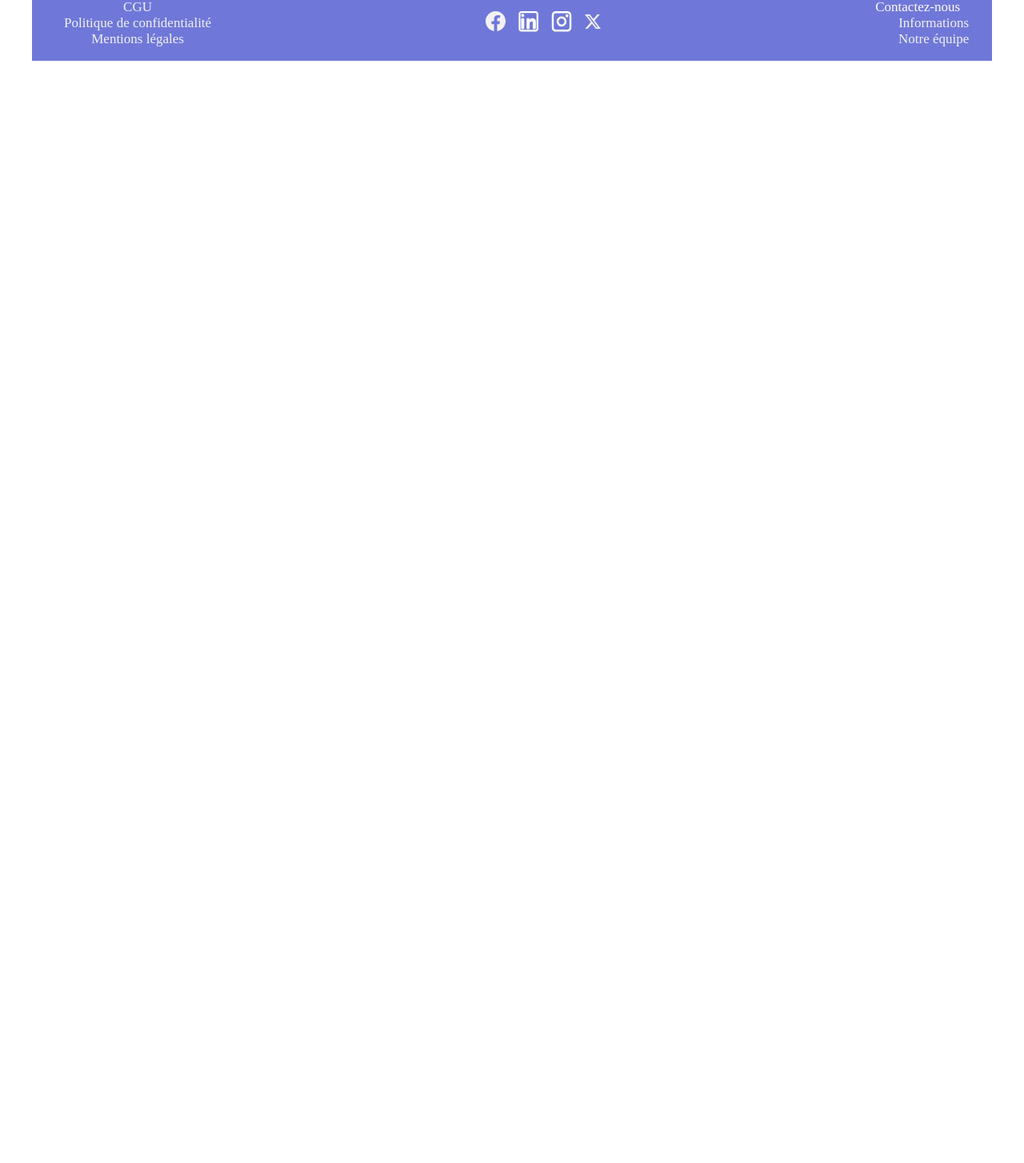
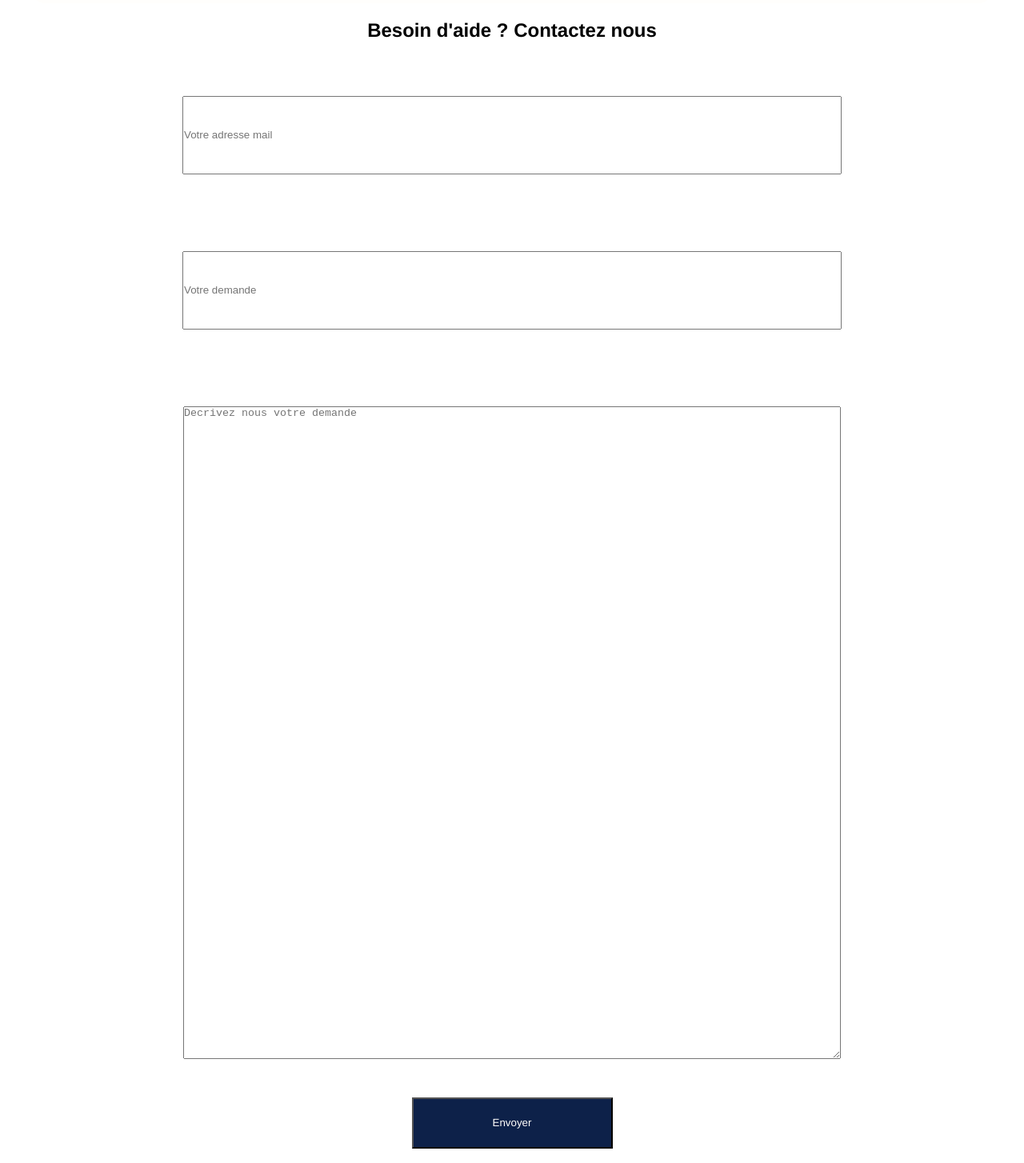
Before and after one commit to Phil-BENISSAN/0224-hackathon-team3, a React (Vite) app in the folder dev-react/: page /contact in a window 1280 px wide. Shown: the part 156-1610 px from the top of the page at 80% size. Before the commit the page ends 800 px from the top, so only its background shows below. Built offline with nearby package versions, Linux system fonts and the light colour scheme; a web font is replaced by a local one.

Commit message:
contact page done

```diff
--- a/dev-react/src/pages/Contact/Contact.css
+++ b/dev-react/src/pages/Contact/Contact.css
@@ -0,0 +1,30 @@
+.titleContact {
+    font-family: "arimo", sans-serif;
+    text-align: center;
+  }
+  .formulaireContact {
+    display: flex;
+    flex-direction: column;
+    justify-content: center;
+    align-items: center;
+  }
+
+  .inputContact {
+    margin: 3rem 0;
+    width: 820px;
+    height: 94px;
+  }
+
+  .textareaContact {
+    margin: 3rem 0;
+    width: 820px;
+    height: 814px;
+  }
+
+  .buttonContact {
+      font-family: "arimo", sans-serif;
+      background-color: var(--darkblue-color);
+      color: var(--bg-primary-color);
+    width: 251px;
+    height: 64px;
+  }
--- a/dev-react/src/pages/Contact/Contact.jsx
+++ b/dev-react/src/pages/Contact/Contact.jsx
@@ -1,8 +1,18 @@
-import React from 'react'
+import HeaderWhite from "../../components/HeaderWhite/HeaderWhite";
+import "./Contact.css";
 
 function Contact() {
   return (
-    <div>Contact</div>
+    <>
+    <HeaderWhite />
+      <h2 className="titleContact">Besoin d'aide ? Contactez nous </h2>
+      <form action="submit" className="formulaireContact">
+        <input type="text" placeholder="Votre adresse mail" className="inputContact"/>
+        <input type="email" placeholder="Votre demande" className="inputContact"/>
+        <textarea name="idée" id="idée" placeholder='Decrivez nous votre demande' className="textareaContact"></textarea>
+        <button type="button" className="buttonContact">Envoyer</button>
+      </form>
+      </>
   )
 }
 
```
